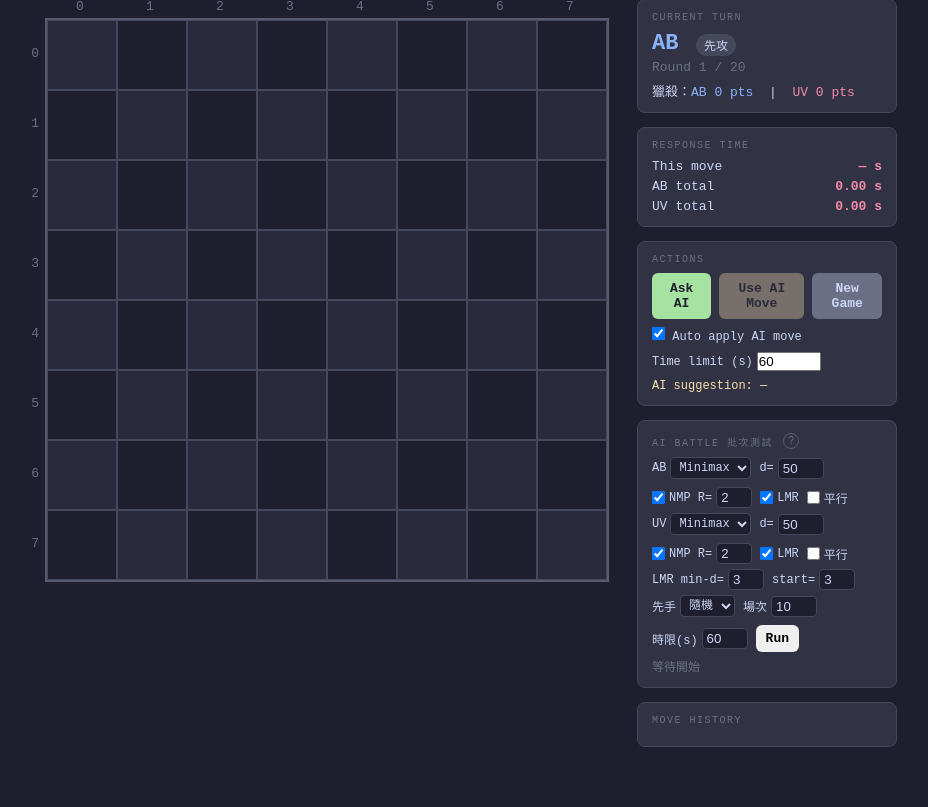
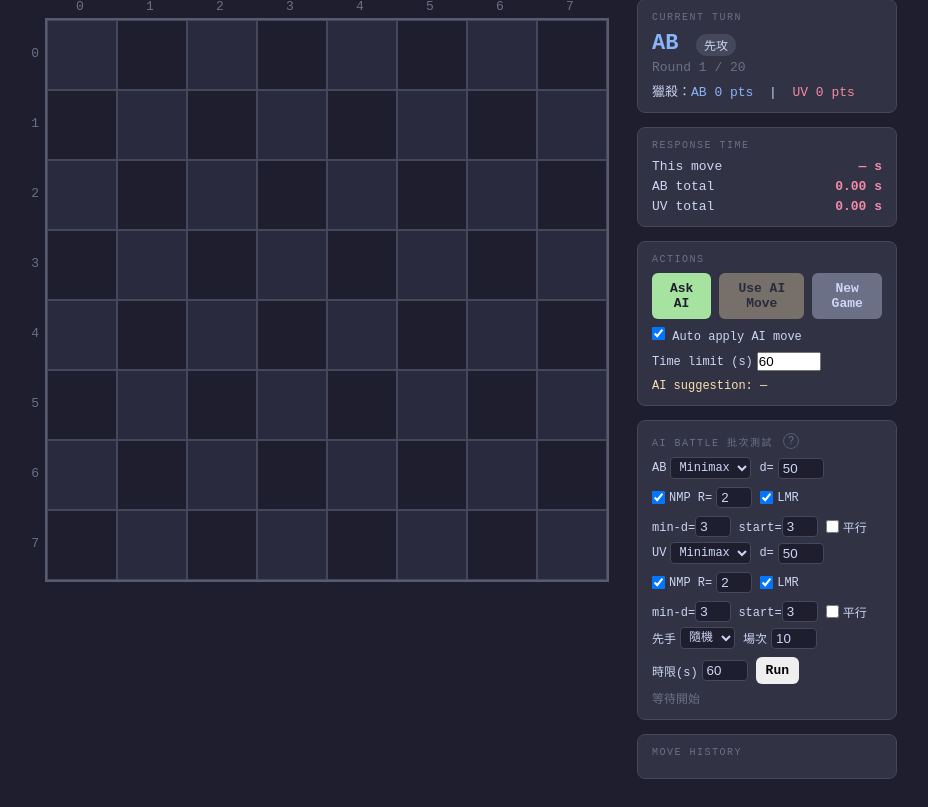
Before and after one commit to Chenredfish/Artificial_Intelligence_Project_2026, a Flask app: page / in a window 1280 px wide. Shown: the part 29-836 px from the top of the page, without its empty margins (181-1109 px from the left). Before the commit the page ends 776 px from the top, so only its background shows below. Run offline with Flask 3, Linux system fonts and the light colour scheme.

Commit message:
Refactor AI battle parameters: add LMR min depth and move index for both teams in game setup and UI

```diff
--- a/src/app.py
+++ b/src/app.py
@@ -633,7 +633,7 @@ def choose_move_by_strategy(board, team, strategy, depth=MINIMAX_DEPTH, time_lim
     return choose_minimax_move(board, team, depth=depth, time_limit=time_limit, use_nmp=use_nmp, nmp_r=nmp_r, use_lmr=use_lmr, lmr_min_depth=lmr_min_depth, lmr_move_index=lmr_move_index, use_parallel=use_parallel)
 
 
-def play_ai_battle_game(ab_depth, uv_depth, rounds=20, time_limit=None, ab_strategy='minimax', uv_strategy='minimax', ab_nmp=True, uv_nmp=True, ab_nmp_r=DEFAULT_NMP_R, uv_nmp_r=DEFAULT_NMP_R, first_team='random', ab_lmr=True, uv_lmr=True, lmr_min_depth=DEFAULT_LMR_MIN_DEPTH, lmr_move_index=DEFAULT_LMR_MOVE_INDEX, ab_parallel=False, uv_parallel=False):
+def play_ai_battle_game(ab_depth, uv_depth, rounds=20, time_limit=None, ab_strategy='minimax', uv_strategy='minimax', ab_nmp=True, uv_nmp=True, ab_nmp_r=DEFAULT_NMP_R, uv_nmp_r=DEFAULT_NMP_R, first_team='random', ab_lmr=True, uv_lmr=True, ab_lmr_min_depth=DEFAULT_LMR_MIN_DEPTH, ab_lmr_move_index=DEFAULT_LMR_MOVE_INDEX, uv_lmr_min_depth=DEFAULT_LMR_MIN_DEPTH, uv_lmr_move_index=DEFAULT_LMR_MOVE_INDEX, ab_parallel=False, uv_parallel=False):
     board = Board.random_legal_board()
     game = Game(board=board)
     actual_first = random.choice(['AB', 'UV']) if first_team == 'random' else first_team
@@ -660,8 +660,10 @@ def play_ai_battle_game(ab_depth, uv_depth, rounds=20, time_limit=None, ab_strat
             nmp       = ab_nmp     if team == 'AB' else uv_nmp
             nmp_r_val = ab_nmp_r   if team == 'AB' else uv_nmp_r
             lmr       = ab_lmr     if team == 'AB' else uv_lmr
+            lmr_min   = ab_lmr_min_depth  if team == 'AB' else uv_lmr_min_depth
+            lmr_idx   = ab_lmr_move_index if team == 'AB' else uv_lmr_move_index
             parallel  = ab_parallel if team == 'AB' else uv_parallel
-            move = choose_move_by_strategy(game.board, team, strategy, depth, time_limit, use_nmp=nmp, nmp_r=nmp_r_val, use_lmr=lmr, lmr_min_depth=lmr_min_depth, lmr_move_index=lmr_move_index, use_parallel=parallel)
+            move = choose_move_by_strategy(game.board, team, strategy, depth, time_limit, use_nmp=nmp, nmp_r=nmp_r_val, use_lmr=lmr, lmr_min_depth=lmr_min, lmr_move_index=lmr_idx, use_parallel=parallel)
             if move is not None:
                 from_pos, to_pos = move
                 result = game.make_move(from_pos, to_pos)
@@ -695,7 +697,7 @@ def play_ai_battle_game(ab_depth, uv_depth, rounds=20, time_limit=None, ab_strat
     }
 
 
-def simulate_ai_battle(ab_depth=MINIMAX_DEPTH, uv_depth=MINIMAX_DEPTH, games=10, rounds=20, time_limit=None, ab_strategy='minimax', uv_strategy='minimax', ab_nmp=True, uv_nmp=True, ab_nmp_r=DEFAULT_NMP_R, uv_nmp_r=DEFAULT_NMP_R, first_team='random', ab_lmr=True, uv_lmr=True, lmr_min_depth=DEFAULT_LMR_MIN_DEPTH, lmr_move_index=DEFAULT_LMR_MOVE_INDEX, ab_parallel=False, uv_parallel=False):
+def simulate_ai_battle(ab_depth=MINIMAX_DEPTH, uv_depth=MINIMAX_DEPTH, games=10, rounds=20, time_limit=None, ab_strategy='minimax', uv_strategy='minimax', ab_nmp=True, uv_nmp=True, ab_nmp_r=DEFAULT_NMP_R, uv_nmp_r=DEFAULT_NMP_R, first_team='random', ab_lmr=True, uv_lmr=True, ab_lmr_min_depth=DEFAULT_LMR_MIN_DEPTH, ab_lmr_move_index=DEFAULT_LMR_MOVE_INDEX, uv_lmr_min_depth=DEFAULT_LMR_MIN_DEPTH, uv_lmr_move_index=DEFAULT_LMR_MOVE_INDEX, ab_parallel=False, uv_parallel=False):
     results = {
         'games': games,
         'ab_wins': 0,
@@ -723,7 +725,7 @@ def simulate_ai_battle(ab_depth=MINIMAX_DEPTH, uv_depth=MINIMAX_DEPTH, games=10,
     total_rounds = 0
 
     for i in range(games):
-        game_result = play_ai_battle_game(ab_depth, uv_depth, rounds=rounds, time_limit=time_limit, ab_strategy=ab_strategy, uv_strategy=uv_strategy, ab_nmp=ab_nmp, uv_nmp=uv_nmp, ab_nmp_r=ab_nmp_r, uv_nmp_r=uv_nmp_r, first_team=first_team, ab_lmr=ab_lmr, uv_lmr=uv_lmr, lmr_min_depth=lmr_min_depth, lmr_move_index=lmr_move_index, ab_parallel=ab_parallel, uv_parallel=uv_parallel)
+        game_result = play_ai_battle_game(ab_depth, uv_depth, rounds=rounds, time_limit=time_limit, ab_strategy=ab_strategy, uv_strategy=uv_strategy, ab_nmp=ab_nmp, uv_nmp=uv_nmp, ab_nmp_r=ab_nmp_r, uv_nmp_r=uv_nmp_r, first_team=first_team, ab_lmr=ab_lmr, uv_lmr=uv_lmr, ab_lmr_min_depth=ab_lmr_min_depth, ab_lmr_move_index=ab_lmr_move_index, uv_lmr_min_depth=uv_lmr_min_depth, uv_lmr_move_index=uv_lmr_move_index, ab_parallel=ab_parallel, uv_parallel=uv_parallel)
         if game_result['winner'] == 'AB':
             results['ab_wins'] += 1
         elif game_result['winner'] == 'UV':
@@ -867,8 +869,10 @@ def api_ai_battle():
     ab_lmr = bool(data.get('ab_lmr', True))
     uv_lmr = bool(data.get('uv_lmr', True))
     try:
-        lmr_min_depth  = max(2, min(int(data.get('lmr_min_depth',  DEFAULT_LMR_MIN_DEPTH)),  10))
-        lmr_move_index = max(1, min(int(data.get('lmr_move_index', DEFAULT_LMR_MOVE_INDEX)), 10))
+        ab_lmr_min_depth  = max(2, min(int(data.get('ab_lmr_min_depth',  DEFAULT_LMR_MIN_DEPTH)),  10))
+        ab_lmr_move_index = max(1, min(int(data.get('ab_lmr_move_index', DEFAULT_LMR_MOVE_INDEX)), 10))
+        uv_lmr_min_depth  = max(2, min(int(data.get('uv_lmr_min_depth',  DEFAULT_LMR_MIN_DEPTH)),  10))
+        uv_lmr_move_index = max(1, min(int(data.get('uv_lmr_move_index', DEFAULT_LMR_MOVE_INDEX)), 10))
     except (TypeError, ValueError):
         return jsonify({'ok': False, 'error': 'lmr params must be numbers.'}), 400
     ab_parallel = bool(data.get('ab_parallel', False))
@@ -893,7 +897,8 @@ def api_ai_battle():
                 ab_nmp_r=ab_nmp_r, uv_nmp_r=uv_nmp_r,
                 first_team=first_team,
                 ab_lmr=ab_lmr, uv_lmr=uv_lmr,
-                lmr_min_depth=lmr_min_depth, lmr_move_index=lmr_move_index,
+                ab_lmr_min_depth=ab_lmr_min_depth, ab_lmr_move_index=ab_lmr_move_index,
+                uv_lmr_min_depth=uv_lmr_min_depth, uv_lmr_move_index=uv_lmr_move_index,
                 ab_parallel=ab_parallel, uv_parallel=uv_parallel,
             )
             if gr['winner'] == 'AB':
@@ -937,7 +942,8 @@ def api_ai_battle():
             'ab_nmp': ab_nmp, 'uv_nmp': uv_nmp,
             'ab_nmp_r': ab_nmp_r, 'uv_nmp_r': uv_nmp_r,
             'ab_lmr': ab_lmr, 'uv_lmr': uv_lmr,
-            'lmr_min_depth': lmr_min_depth, 'lmr_move_index': lmr_move_index,
+            'ab_lmr_min_depth': ab_lmr_min_depth, 'ab_lmr_move_index': ab_lmr_move_index,
+            'uv_lmr_min_depth': uv_lmr_min_depth, 'uv_lmr_move_index': uv_lmr_move_index,
             'ab_parallel': ab_parallel, 'uv_parallel': uv_parallel,
             'first_team': first_team,
             'game_log': game_log,
--- a/templates/index.html
+++ b/templates/index.html
@@ -338,6 +338,7 @@
       <label id="battle-ab-depth-wrap">d=<input id="battle-ab-depth" type="number" min="1" max="50" value="50"></label>
       <label id="battle-ab-nmp-wrap"><input type="checkbox" id="battle-ab-nmp" checked> NMP R=<input id="battle-ab-nmp-r" type="number" min="1" max="4" value="2" style="width:36px;"></label>
       <label id="battle-ab-lmr-wrap"><input type="checkbox" id="battle-ab-lmr" checked> LMR</label>
+      <span id="battle-ab-lmr-params-wrap" style="font-size:12px;"> min-d=<input id="battle-ab-lmr-min-depth" type="number" min="2" max="10" value="3" style="width:36px;"> start=<input id="battle-ab-lmr-move-index" type="number" min="1" max="10" value="3" style="width:36px;"></span>
       <label id="battle-ab-parallel-wrap"><input type="checkbox" id="battle-ab-parallel"> 平行</label>
     </div>
     <div class="battle-row">
@@ -351,11 +352,8 @@
       <label id="battle-uv-depth-wrap">d=<input id="battle-uv-depth" type="number" min="1" max="50" value="50"></label>
       <label id="battle-uv-nmp-wrap"><input type="checkbox" id="battle-uv-nmp" checked> NMP R=<input id="battle-uv-nmp-r" type="number" min="1" max="4" value="2" style="width:36px;"></label>
       <label id="battle-uv-lmr-wrap"><input type="checkbox" id="battle-uv-lmr" checked> LMR</label>
+      <span id="battle-uv-lmr-params-wrap" style="font-size:12px;"> min-d=<input id="battle-uv-lmr-min-depth" type="number" min="2" max="10" value="3" style="width:36px;"> start=<input id="battle-uv-lmr-move-index" type="number" min="1" max="10" value="3" style="width:36px;"></span>
       <label id="battle-uv-parallel-wrap"><input type="checkbox" id="battle-uv-parallel"> 平行</label>
-    </div>
-    <div class="battle-row" id="battle-lmr-params-row">
-      <label>LMR min-d=<input id="battle-lmr-min-depth" type="number" min="2" max="10" value="3" style="width:36px;"></label>
-      <label>start=<input id="battle-lmr-move-index" type="number" min="1" max="10" value="3" style="width:36px;"></label>
     </div>
     <div class="battle-row">
       <label>先手
@@ -429,8 +427,8 @@
     <div class="help-section">
       <div class="help-section-title">LMR — Late Move Reductions</div>
       <div class="help-row"><span class="help-key">LMR</span><span class="help-val">排序後的後段「非吃子」走法先用較淺深度搜；只有分數比當前最佳更好才補全深度</span></div>
-      <div class="help-row"><span class="help-key">min-d</span><span class="help-val">至少在第幾層深才啟用 LMR（預設 3）。太淺啟用會損失精度</span></div>
-      <div class="help-row"><span class="help-key">start</span><span class="help-val">從第幾個走法（0-based）開始縮減（預設 3）。前幾個排序較好的走法仍全深搜</span></div>
+      <div class="help-row"><span class="help-key">min-d</span><span class="help-val">至少在第幾層深才啟用 LMR（預設 3）。AB/UV 各自獨立設定，可互相比較效果</span></div>
+      <div class="help-row"><span class="help-key">start</span><span class="help-val">從第幾個走法（0-based）開始縮減（預設 3）。AB/UV 各自獨立設定</span></div>
     </div>
 
     <div class="help-section">
@@ -710,6 +708,7 @@ document.getElementById('battle-ab-strategy').addEventListener('change', functio
   document.getElementById('battle-ab-depth-wrap').style.display = show;
   document.getElementById('battle-ab-nmp-wrap').style.display = show;
   document.getElementById('battle-ab-lmr-wrap').style.display = show;
+  document.getElementById('battle-ab-lmr-params-wrap').style.display = show;
   document.getElementById('battle-ab-parallel-wrap').style.display = show;
 });
 document.getElementById('battle-uv-strategy').addEventListener('change', function () {
@@ -717,7 +716,14 @@ document.getElementById('battle-uv-strategy').addEventListener('change', functio
   document.getElementById('battle-uv-depth-wrap').style.display = show;
   document.getElementById('battle-uv-nmp-wrap').style.display = show;
   document.getElementById('battle-uv-lmr-wrap').style.display = show;
+  document.getElementById('battle-uv-lmr-params-wrap').style.display = show;
   document.getElementById('battle-uv-parallel-wrap').style.display = show;
+});
+document.getElementById('battle-ab-lmr').addEventListener('change', function () {
+  document.getElementById('battle-ab-lmr-params-wrap').style.display = this.checked ? '' : 'none';
+});
+document.getElementById('battle-uv-lmr').addEventListener('change', function () {
+  document.getElementById('battle-uv-lmr-params-wrap').style.display = this.checked ? '' : 'none';
 });
 
 document.getElementById('btn-stop-battle').addEventListener('click', async () => {
@@ -742,10 +748,12 @@ document.getElementById('btn-ai-battle').addEventListener('click', async () => {
   const uvNmp     = document.getElementById('battle-uv-nmp').checked;
   const abNmpR    = parseInt(document.getElementById('battle-ab-nmp-r').value, 10) || 2;
   const uvNmpR    = parseInt(document.getElementById('battle-uv-nmp-r').value, 10) || 2;
-  const abLmr     = document.getElementById('battle-ab-lmr').checked;
-  const uvLmr     = document.getElementById('battle-uv-lmr').checked;
-  const lmrMinDepth   = parseInt(document.getElementById('battle-lmr-min-depth').value, 10) || 3;
-  const lmrMoveIndex  = parseInt(document.getElementById('battle-lmr-move-index').value, 10) || 3;
+  const abLmr          = document.getElementById('battle-ab-lmr').checked;
+  const uvLmr          = document.getElementById('battle-uv-lmr').checked;
+  const abLmrMinDepth  = parseInt(document.getElementById('battle-ab-lmr-min-depth').value, 10) || 3;
+  const abLmrMoveIndex = parseInt(document.getElementById('battle-ab-lmr-move-index').value, 10) || 3;
+  const uvLmrMinDepth  = parseInt(document.getElementById('battle-uv-lmr-min-depth').value, 10) || 3;
+  const uvLmrMoveIndex = parseInt(document.getElementById('battle-uv-lmr-move-index').value, 10) || 3;
   const abParallel = document.getElementById('battle-ab-parallel').checked;
   const uvParallel = document.getElementById('battle-uv-parallel').checked;
   const firstTeam = document.getElementById('battle-first-team').value;
@@ -774,7 +782,9 @@ document.getElementById('btn-ai-battle').addEventListener('click', async () => {
     ab_strategy: abStrategy, uv_strategy: uvStrategy,
     ab_depth: abDepth, uv_depth: uvDepth,
     ab_nmp: abNmp, uv_nmp: uvNmp, ab_nmp_r: abNmpR, uv_nmp_r: uvNmpR,
-    ab_lmr: abLmr, uv_lmr: uvLmr, lmr_min_depth: lmrMinDepth, lmr_move_index: lmrMoveIndex,
+    ab_lmr: abLmr, uv_lmr: uvLmr,
+    ab_lmr_min_depth: abLmrMinDepth, ab_lmr_move_index: abLmrMoveIndex,
+    uv_lmr_min_depth: uvLmrMinDepth, uv_lmr_move_index: uvLmrMoveIndex,
     ab_parallel: abParallel, uv_parallel: uvParallel,
     first_team: firstTeam, games,
     time_limit: Number.isFinite(timeLimit) && timeLimit > 0 ? timeLimit : 0,
```
